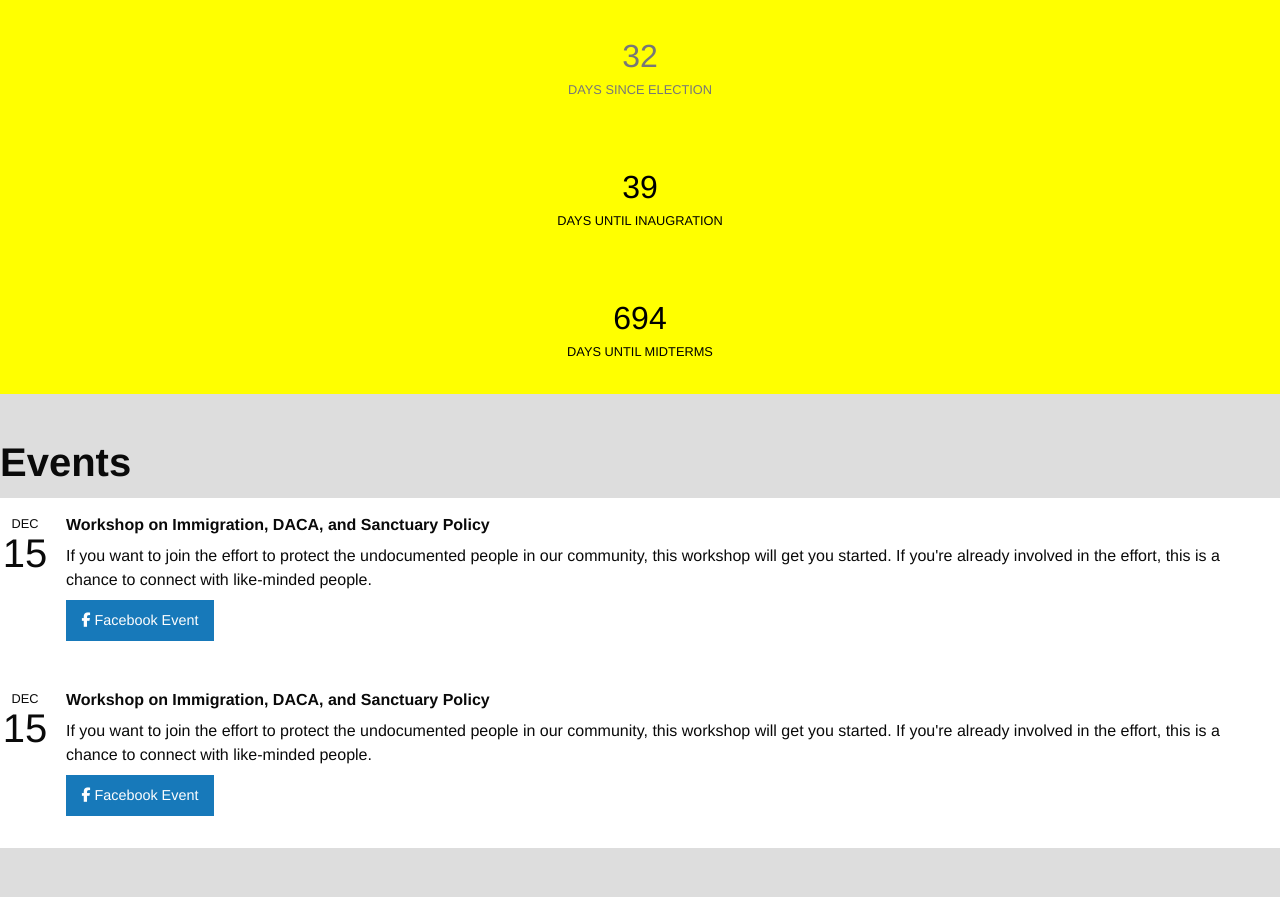
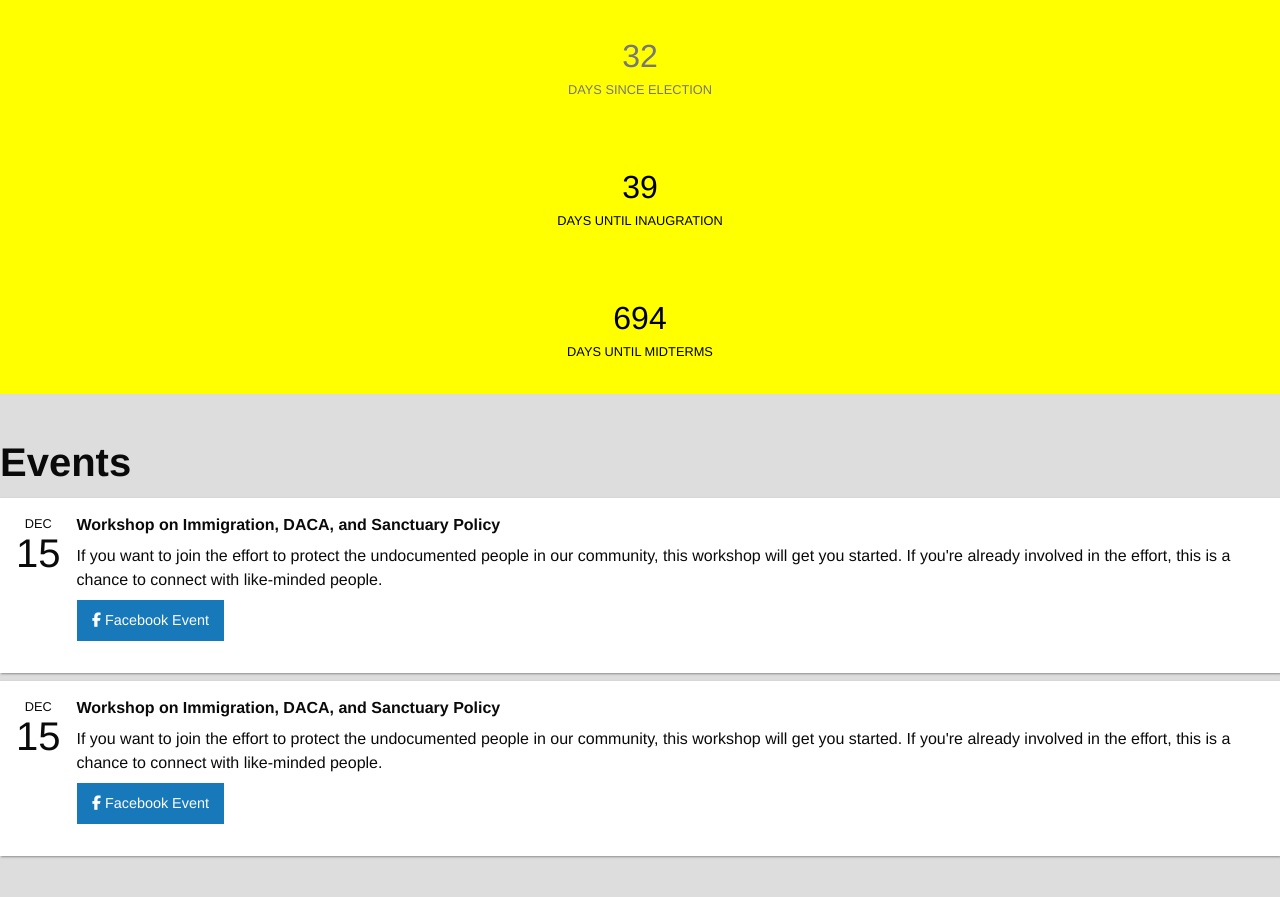
Before and after one commit to joshuadotbio/mercedcan.com, a Jekyll site: the page built from index.html, in a window 1280 px wide. Shown: the top 897 px of the page. Built offline with Jekyll 4.4.1, drawn with Linux system fonts in a browser that asks for light colours; nearby versions of some CDN libraries.

Commit message:
shadows and styling

```diff
--- a/_sass/_base.scss
+++ b/_sass/_base.scss
@@ -38,17 +38,20 @@ body {
 }
 
 .event {
+  padding-bottom: 0.5em;
+}
+
+.event-inner {
   display: table;
   background: white;
+  box-shadow: $base-shadow;
 }
 
 .event-date {
   display: table-cell;
   vertical-align: top;
-  width: 50px;
+  padding: 1em;
   text-align: center;
-  padding-top: 1em;
-  padding-bottom: 1em;
 }
 
 .event-date-month {
@@ -65,7 +68,6 @@ body {
 .event-content {
   display: table-cell;
   vertical-align: top;
-  padding-left: 1em;
   padding-right: 1em;
   padding-top: 1em;
   padding-bottom: 1em;
--- a/_sass/_variables.scss
+++ b/_sass/_variables.scss
@@ -1 +1,2 @@
 $color-highlight-1: red;
+$base-shadow: 1px 1px 2px rgba(120,120,120,0.8);
--- a/index.html
+++ b/index.html
@@ -39,6 +39,7 @@ layout: default
   <div class="row">
     {% for event in site.events %}
     <div class="event small-12 medium-6 columns">
+        <div class="event-inner">
         <div class="event-date">
           <div class="event-date-month">{{ event.event_date | date: "%b" }}</div>
           <div class="event-date-day">{{ event.event_date | date: "%-d" }}</div>
@@ -55,6 +56,7 @@ layout: default
           </div>
         </div>
       </div>
+    </div>
     {% endfor %}
   </div>
 </section>
```
Lines whose indentation alone changed are shown as unchanged.
